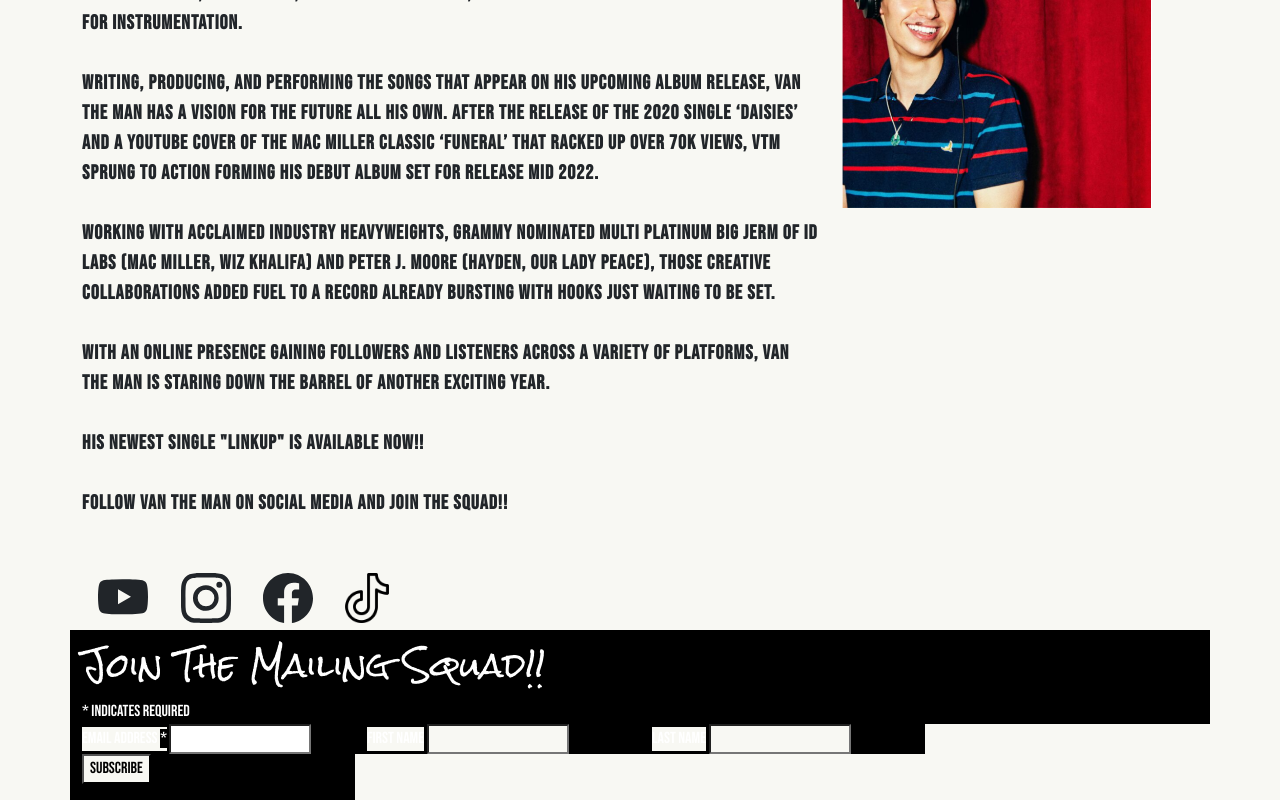
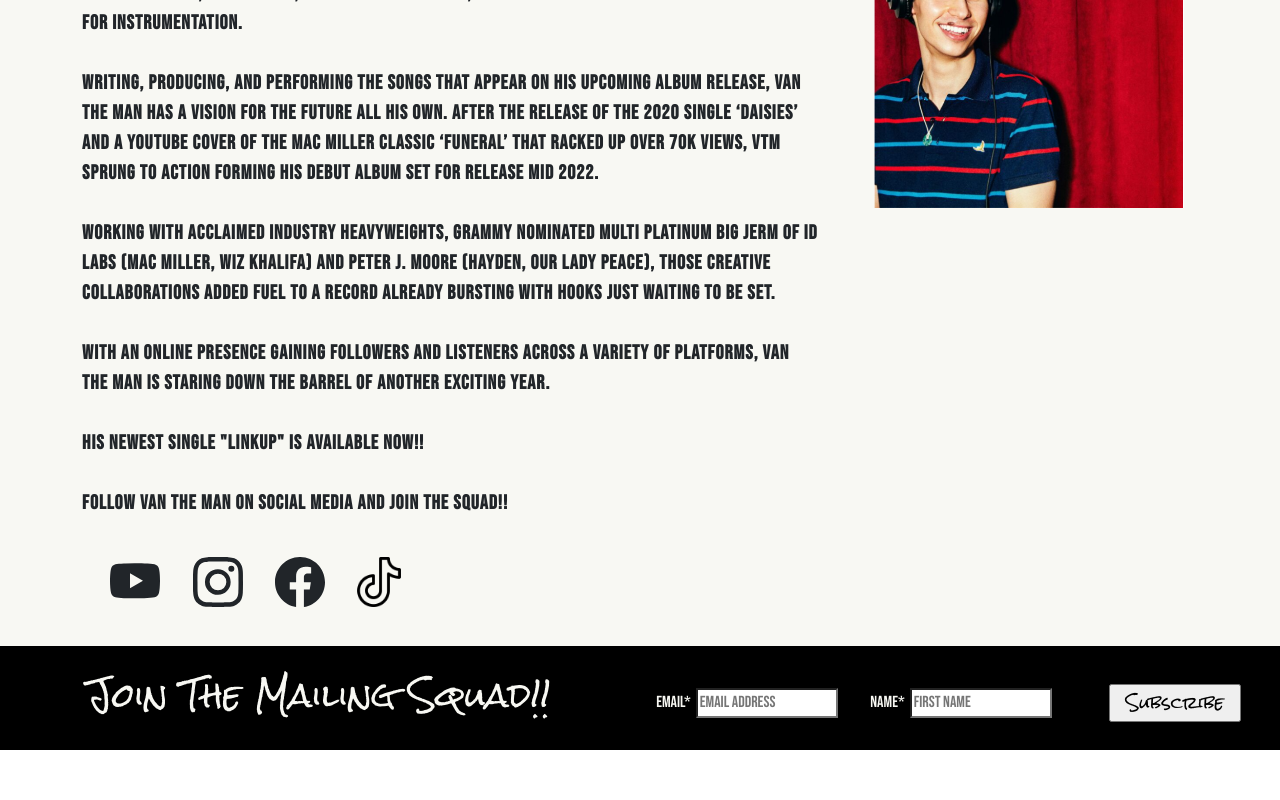
Before and after one commit to jadew33/PostgresSQL-Gym2, a React (Create React App) app in the folder client/: page /about in a window 1280 px wide. Shown: the part 315-1115 px from the top of the page. After the commit the page ends 1065 px from the top, so only its background shows below. Built offline with nearby package versions, Linux system fonts and the light colour scheme.

Commit message:
updated footer stylings and about page stylings

```diff
--- a/client/src/Components/Footer.js
+++ b/client/src/Components/Footer.js
@@ -1,41 +1,34 @@
 import React from "react";
-import { Container } from 'react-bootstrap';
 
-// Sorry to overwrite your footer, John
-// This snippet from mailchimp is automatically connected
-// Can be styled by selecting the classes
 const innerHTML =
-    `<div id="mc_embed_signup" class="container">
+    `<div id="mc_embed_signup" class="footer">
         <form action="https://vanthemanofficial.us1.list-manage.com/subscribe/post?u=4ea4479d3ef5a01f6e14ef95f&amp;id=5e025910f9" method="post" id="mc-embedded-subscribe-form" name="mc-embedded-subscribe-form" class="validate" target="_blank" novalidate>
             <div id="mc_embed_signup_scroll">
-                <h2 class="small-salt">Join The Mailing Squad!!</h2>
-                <div class="indicates-required"><span class="asterisk indicates-required">*</span> indicates required</div>
 
                 <div class="row">
-                    <div class="mc-field-group col-md-3">
-                        <label for="mce-EMAIL">Email Address  <span class="asterisk indicates-required">*</span>
+                    <div class="mc-field-group col-lg-6 col-md-12">
+                        <h2 class="small-salt">Join The Mailing Squad!!</h2>
+                    </div>
+
+                    <div class="mc-field-group col-lg-2 col-md-4">
+                        <label for="mce-EMAIL">Email<span class="asterisk indicates-required">*</span>
                         </label>
-                        <input class="input-field"  type="email" value="" name="EMAIL" class="required email" id="mce-EMAIL" />
+                        <input class="input-field"  type="email" value="" name="EMAIL" class="required email" id="mce-EMAIL" placeholder="Email Address" />
                     </div>
-                    <div class="mc-field-group col-md-3">
-                        <label for="mce-FNAME">First Name </label>
-                        <input type="text" value="" name="FNAME" class="" id="mce-FNAME" />
+
+                    <div class="mc-field-group col-lg-2 col-md-4">
+                        <label for="mce-FNAME">Name*</label>
+                        <input type="text" value="" name="FNAME" class="input-field" id="mce-FNAME" placeholder="First Name"/>
                     </div>
-                    <div class="mc-field-group col-md-3">
-                        <label for="mce-LNAME">Last Name </label>
-                        <input type="text" value="" name="LNAME" class="" id="mce-LNAME" />
+
+                    <div class="mc-field-group col-lg-2 col-md-4">
+                        <input type="submit" value="Subscribe" name="subscribe" id="mc-embedded-subscribe" class="button" />
                     </div>
+
                     <div id="mce-responses" class="clear foot">
                         <div class="response" id="mce-error-response" style="display:none"></div>
                         <div class="response" id="mce-success-response" style="display:none"></div>
                     </div>
-
-
-                    <div class="mc-field-group col-md-3">
-                        <input type="submit" value="Subscribe" name="subscribe" id="mc-embedded-subscribe" class="button" />
-                        <p class="brandingLogo"><a href="http://eepurl.com/hU2faz" title="Mailchimp - email marketing made easy and fun"></a></p>
-                    </div>
-
 
                 </div>
 
@@ -47,9 +40,7 @@ const innerHTML =
 
 function Footer() {
     return (
-        <Container className='footer'>
-            <div dangerouslySetInnerHTML={{ __html: innerHTML }}></div>
-        </Container>
+        <div dangerouslySetInnerHTML={{ __html: innerHTML }}></div>
     );
 }
 
--- a/client/src/Pages/About.js
+++ b/client/src/Pages/About.js
@@ -8,14 +8,14 @@ import tiktok from '../Assets/tik-tok.png';
 function About(){
     return (
             <>
-                <Container fluid="sm" className="about-contain">
+                <Container fluid="sm" className="about-container">
                     <Row>
                         <Col className="subtext">
                             About
                         </Col>
                     </Row>
-                    <Row className="top-buffer">
-                        <Col className="reg-text" xs={8}>
+                    <Row className="top-buffer text-img-container">
+                        <Col className="reg-text" xs={10} lg={8}>
                             <p>
                             Van The Man is a singer and multi-instrumentalist springing onto the scene from Peterborough, Ontario. His love for music comes from a diverse record collection, taking influences from artists like Tyler The Creator, Blur, Beck, and Wiz Khalifa to carve out a unique sound all his own. Saturated, beat driven, hook laden pop songs, delivered with a distinct voice and a flair for instrumentation.
                             <br />
@@ -36,11 +36,11 @@ function About(){
                             </p>
 
                         </Col>
-                        <Col>
+                        <Col sm={10} lg={4}>
                             <Image src={aboutImage} className="about-image"/>
                         </Col>
                     </Row>
-                    <Row className="top-buffer">
+                    <Row className="icons-container">
                         <Col>
                             <IconContext.Provider
                                 value={{ size: "50px"}}
--- /dev/null
+++ b/client/src/Styles/About.scss
@@ -0,0 +1,37 @@
+.about-container {
+    padding-top: 5vh;
+    .social-icon {
+        margin-left: 0.25vw;
+        margin-right: 0.25vw;
+    }
+
+    .top-buffer {
+        margin-top: 4vh;
+    }
+
+    .about-image {
+        height: 20rem;
+        margin-left: 2em;
+    }
+    .icons-container {
+        margin: 1em 0 2em;
+    }
+
+    @media (max-width: $screen-md) {
+        .about-image {
+            margin: 0;
+        }
+        .icons-container {
+            margin-block: 2em;
+        }
+    }
+    @media (max-width: $screen-sm) {
+        display: flex;
+        flex-direction: column;
+        align-items: center;
+        justify-content: center;
+        .text-img-container {
+            margin-left: 1em;
+        }
+    }
+}
--- a/client/src/Styles/App.scss
+++ b/client/src/Styles/App.scss
@@ -2,18 +2,20 @@
 // Import sub scss files here. Since we import app.scss in app.js, everything imported here will be given to app
 @import "Guestbook";
 @import "Home";
+@import "Footer";
+@import "About";
 // Would recommend making this file just imports / global app styles and create new scss files for specific stylings of pages
 
 .App {
   font-family: $default;
   overflow: hidden;
+  background-color: $off-white;
 }
 
 /* Works on Firefox */
 * {
   scrollbar-width: auto; /* "auto" or "thin" */
   scrollbar-color: $highlight-red $off-white; /* scroll thumb and track */
-  background-color: $off-white;
 }
 /* Works on Chrome, Edge, and Safari */
 *::-webkit-scrollbar {
@@ -51,7 +53,6 @@
   font-family: $display;
   margin-bottom: 0;
   padding-bottom: 2vh;
-  background-color: black;
 }
 
 .reg-text {
@@ -62,80 +63,20 @@
   letter-spacing: 1px;
 }
 
-.top-horizontal-padding{
+.top-horizontal-padding {
   width: 99%;
 }
 
-.long-navbar{
+.long-navbar {
   width: 99%;
 }
-
 
 .col-centered {
   margin-left: 0%;
   margin-right: 0%;
 }
 
-.footer-contain {
-  color: white;
-  background-color: black;
-  padding-top: 2vh;
-}
 
-.social-icon {
-  margin-left: 0.25vw;
-  margin-right: 0.25vw;
-}
-
-.about-contain {
-  padding-top: 5vh;
-}
-
-
-.top-buffer {
-  margin-top: 4vh;
-}
-
-.about-image {
-  height: 20rem;
-}
-
-#mc_embed_signup{
-  width: 100%;
-  padding: 0;
-}
-
-#mc_embed_signup_scroll {
-  background-color: black;
-}
-
-.mc-field-group {
-  background: black;
-}
-
-.footer {
-  color: white;
-  background-color: black;
-  padding-top: 2vh;
-}
-
-.input-field {
-  background-color: white;
-}
-
-.indicates-required {
-  background-color: black;
-}
-
-// label {
-//   background-color: black;
-//   color: white;
-// }
-
-
-// .row {
-  // background-color: black;
-// }
 
 // .separate-row {
 //   background-color: white;
@@ -149,9 +90,9 @@
 //   background-color: white;
 // }
 
-.music-contain{
+.music-contain {
   padding-top: 3vh;
-  height:vmax;
+  height: vmax;
 }
 
 .music-row::after {
@@ -160,12 +101,12 @@
   display: table;
 }
 
-.music-row{
+.music-row {
   padding-left: 18vh;
   padding-top: 2vh;
 }
 
-.music-row2{
+.music-row2 {
   padding-left: 38vh;
   padding-top: 5vh;
   padding-bottom: 5vh;
@@ -176,7 +117,7 @@
   display: table;
 }
 
-.music-col{
+.music-col {
   float: left;
   width: 33.33%;
   padding: 5px;
@@ -188,11 +129,11 @@
   padding: 5px;
 }
 
-.album{
+.album {
   border-radius: 20px;
   height: 220px;
 }
-.icons-row{
+.icons-row {
   padding-left: 10%;
   width: 80%;
   padding-top: 10px;
@@ -203,12 +144,12 @@
   clear: both;
   display: table;
 }
-.icon-col{
-  float:left;
+.icon-col {
+  float: left;
   width: 35%;
 }
 
-.icon{
+.icon {
   width: 50px;
 }
 
@@ -221,6 +162,6 @@
   }
   @media (max-width: $screen-sm) {
     margin-top: 0;
-    margin-left: .5em;
+    margin-left: 0.5em;
   }
 }
--- /dev/null
+++ b/client/src/Styles/Footer.scss
@@ -0,0 +1,47 @@
+.footer {
+    padding: 30px 10px 20px;
+    background-color: black;
+    h2,
+    label {
+        color: $off-white;
+    }
+
+    label {
+        margin-right: 5px;
+    }
+
+    .mc-field-group {
+        display: flex;
+        align-items: center;
+        justify-content: center;
+    }
+
+    .button{
+        font-family: $display;
+        padding: 5px 15px;
+        opacity: 1;
+        transition: all 350ms ease-in-out;
+        &:hover{
+            opacity: .9;
+        }
+        @media (max-width: $screen-md) {
+            font-size: smaller;
+        }
+    }
+
+    .input-field {
+        background-color: white;
+    }
+
+}
+
+@media (max-width: $screen-sm) {
+    .footer {
+        .mc-field-group{
+            margin-block: 10px;
+        }
+        h2{
+            text-align: center;
+        }
+    }
+}
```
